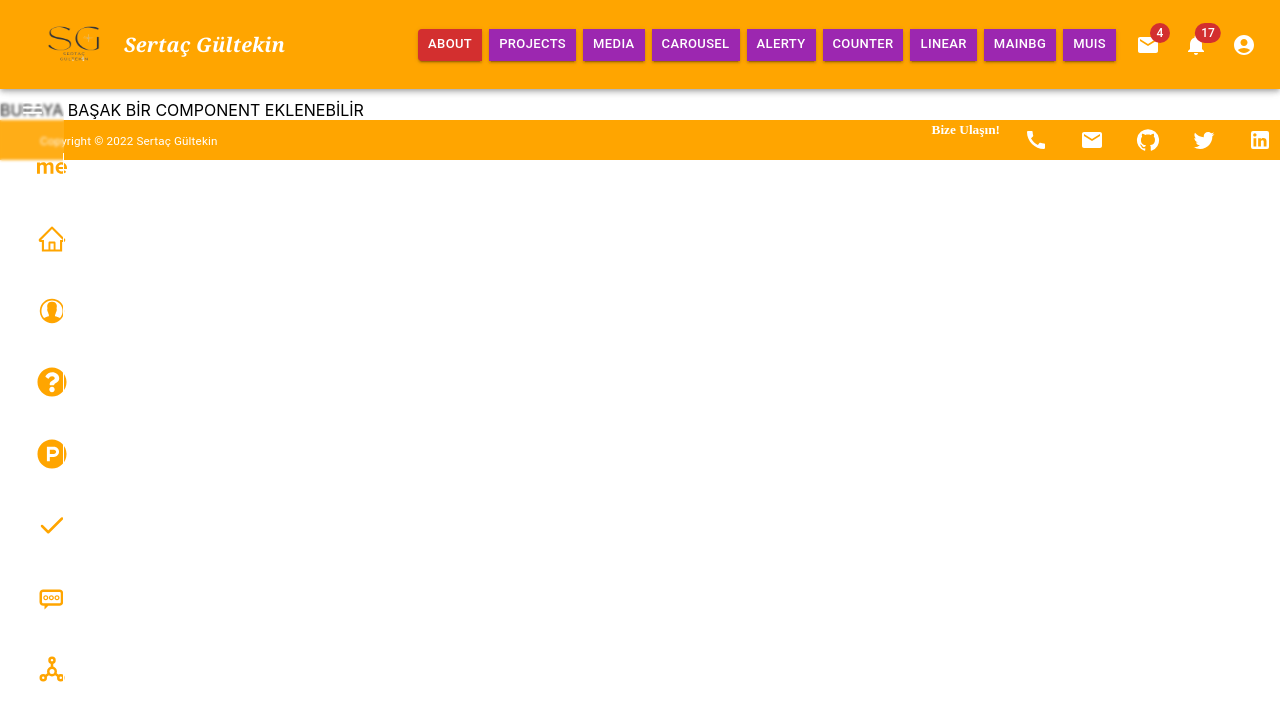
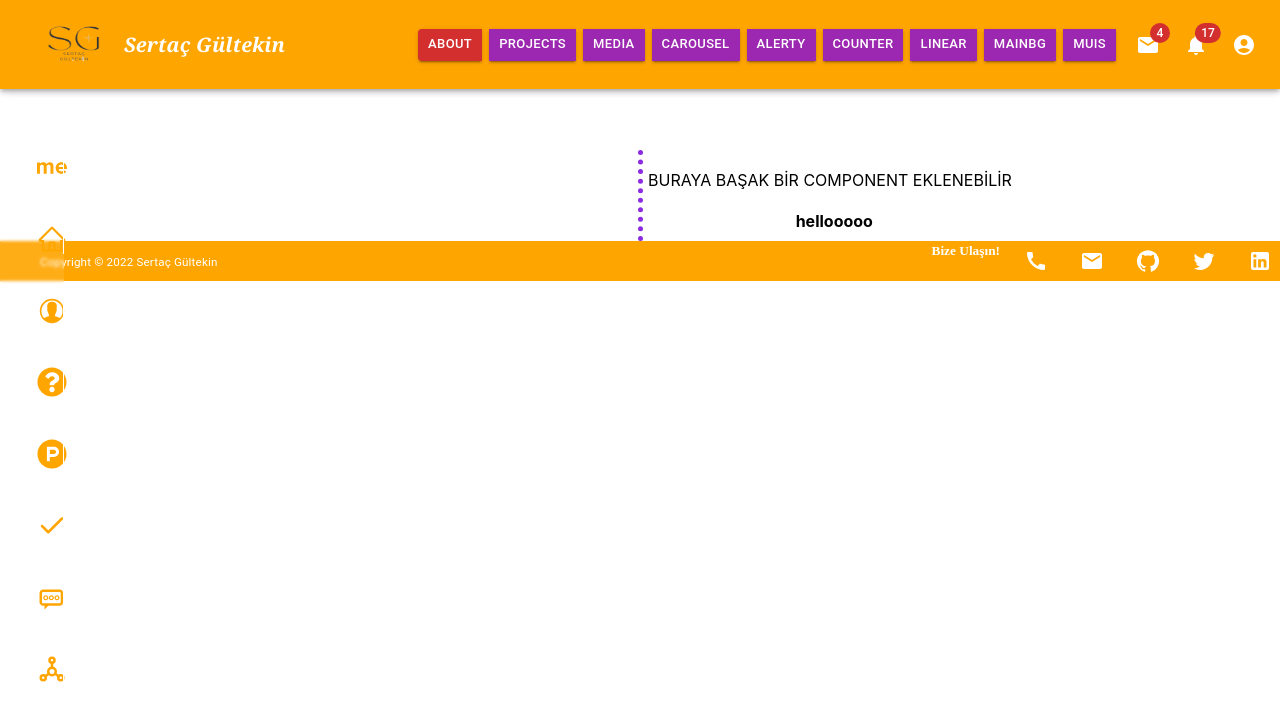
Before and after one commit to sertacgltkn/my-website, a React (Create React App) app: page /alerty in a window 1280 px wide. Shown: the top 720 px of the page. Built offline with nearby package versions, Linux system fonts and the light colour scheme; the HTML template or start-up script is replaced by a standard one; what react-swipeable-views-utils would draw is missing.

Commit message:
some changes

```diff
--- /dev/null
+++ b/src/components/Alerty.css
@@ -0,0 +1,10 @@
+.alerty {
+    margin-top: 150px;
+    background-color: rgb(255, 255, 255);
+    column-count:2;
+    column-rule:3px;
+    column-rule-color:blueviolet;
+    column-rule-style: dotted;
+    column-rule-width: 5px;
+
+}
--- a/src/components/Alerty.js
+++ b/src/components/Alerty.js
@@ -1,10 +1,12 @@
 import React from "react";
+import "./Alerty.css"
 
 function Alerty() {
   return (
-    <div >
+    <div className="alerty">
       <br></br><br></br><br></br><br></br><br></br>
       BURAYA BAŞAK BİR COMPONENT EKLENEBİLİR
+      <h4>hellooooo</h4>
     </div>
   );
 }
```
